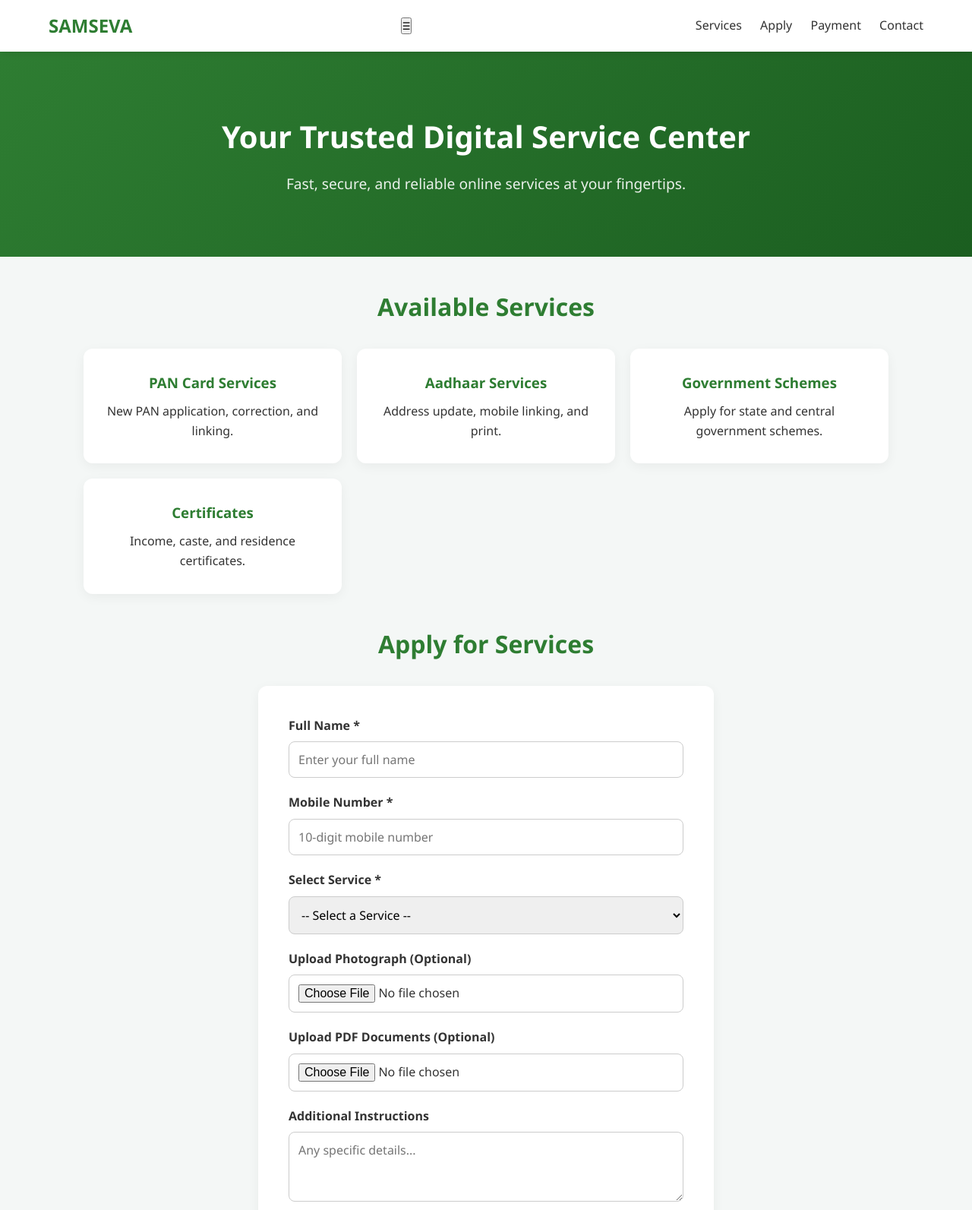
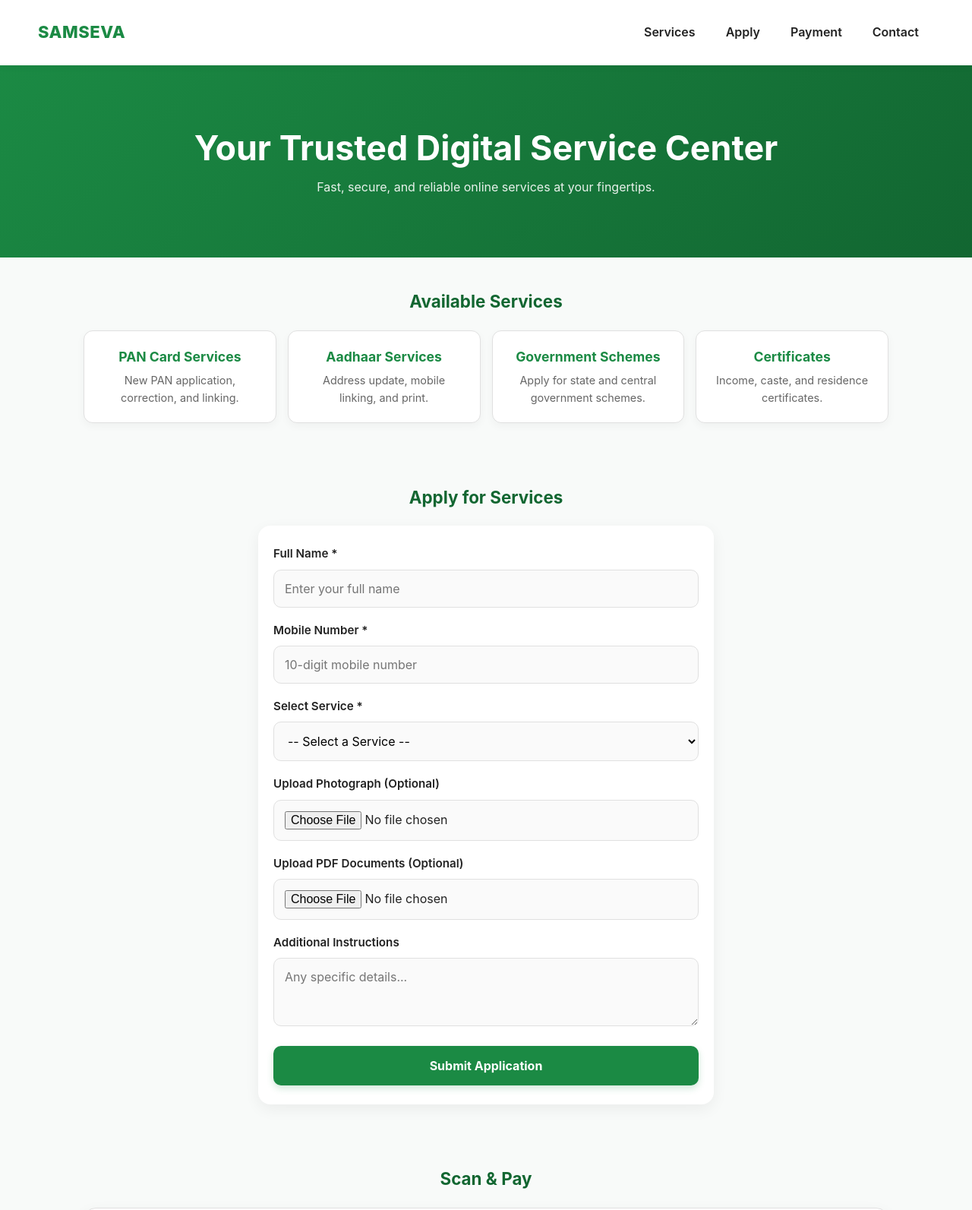
Before and after one commit to sudhirasabar1/samseva, a plain HTML site: page index.html in a window 1280 px wide. Shown: the top 1593 px of the page at 76% size. Drawn offline with nearby package versions, Linux system fonts and the light colour scheme.

Commit message:
Update style.css

```diff
--- a/style.css
+++ b/style.css
@@ -1,58 +1,86 @@
-/* style.css */
+/* style.css - Mobile First Premium Design */
 :root {
-    --primary: #2e7d32;
-    --primary-dark: #1b5e20;
+    --primary: #1b8a44; /* Premium Green */
+    --primary-dark: #126631;
     --primary-light: #e8f5e9;
-    --text-dark: #333;
+    --text-dark: #222;
     --text-light: #666;
     --white: #ffffff;
-    --bg: #f4f7f6;
-    --danger: #d32f2f;
-    --success: #388e3c;
+    --bg: #f8faf9;
+    --border: #e0e0e0;
 }
 
 * {
     margin: 0;
     padding: 0;
     box-sizing: border-box;
-    font-family: 'Segoe UI', Tahoma, Geneva, Verdana, sans-serif;
+    font-family: -apple-system, BlinkMacSystemFont, "Segoe UI", Roboto, Helvetica, Arial, sans-serif;
+    -webkit-tap-highlight-color: transparent; /* Removes blue highlight on mobile tap */
 }
 
 body {
     background-color: var(--bg);
     color: var(--text-dark);
     line-height: 1.6;
+    padding-bottom: 70px; /* Space for sticky bottom bar */
 }
 
 /* Header */
 header {
     background-color: var(--white);
-    padding: 15px 5%;
+    padding: 15px 20px;
     display: flex;
     justify-content: space-between;
     align-items: center;
-    box-shadow: 0 2px 10px rgba(0,0,0,0.1);
+    box-shadow: 0 2px 10px rgba(0,0,0,0.05);
     position: sticky;
     top: 0;
     z-index: 1000;
 }
 
 .logo {
-    font-size: 24px;
-    font-weight: bold;
+    font-size: 22px;
+    font-weight: 800;
     color: var(--primary);
+    letter-spacing: 0.5px;
+}
+
+.menu-toggle {
+    display: block;
+    font-size: 26px;
+    background: none;
+    border: none;
+    color: var(--primary);
+    cursor: pointer;
+}
+
+.nav-links {
+    display: none;
+    flex-direction: column;
+    position: absolute;
+    top: 60px;
+    left: 0;
+    width: 100%;
+    background: var(--white);
+    box-shadow: 0 5px 10px rgba(0,0,0,0.1);
+    padding: 10px 0;
+}
+
+.nav-links.active {
+    display: flex;
 }
 
 .nav-links a {
     text-decoration: none;
     color: var(--text-dark);
-    margin-left: 20px;
-    font-weight: 500;
-    transition: color 0.3s;
+    font-weight: 600;
+    padding: 15px 20px;
+    border-bottom: 1px solid var(--border);
+    transition: background 0.2s;
 }
 
-.nav-links a:hover {
-    color: var(--primary);
+.nav-links a:active {
+    background: var(--primary-light);
 }
 
 /* Hero Section */
@@ -60,178 +88,244 @@ header {
     background: linear-gradient(135deg, var(--primary) 0%, var(--primary-dark) 100%);
     color: var(--white);
     text-align: center;
-    padding: 80px 20px;
+    padding: 50px 20px;
+    border-bottom-left-radius: 20px;
+    border-bottom-right-radius: 20px;
 }
 
 .hero h1 {
-    font-size: 2.5rem;
-    margin-bottom: 15px;
+    font-size: 1.8rem;
+    margin-bottom: 10px;
+    line-height: 1.3;
 }
 
 .hero p {
-    font-size: 1.2rem;
+    font-size: 1rem;
     opacity: 0.9;
 }
 
-/* Container */
+/* Container & Sections */
 .container {
-    max-width: 1100px;
-    margin: 40px auto;
-    padding: 0 20px;
+    padding: 25px 15px;
 }
 
 .section-title {
     text-align: center;
-    color: var(--primary);
-    margin-bottom: 30px;
-    font-size: 2rem;
+    color: var(--primary-dark);
+    margin-bottom: 20px;
+    font-size: 1.4rem;
+    font-weight: 700;
 }
 
-/* Cards (Services) */
+/* Service Cards */
 .grid {
     display: grid;
-    grid-template-columns: repeat(auto-fit, minmax(280px, 1fr));
-    gap: 20px;
+    grid-template-columns: 1fr; /* Single column on mobile */
+    gap: 15px;
 }
 
 .card {
     background: var(--white);
-    padding: 30px;
+    padding: 20px;
     border-radius: 12px;
-    box-shadow: 0 4px 15px rgba(0,0,0,0.05);
+    box-shadow: 0 4px 12px rgba(0,0,0,0.04);
+    border: 1px solid var(--border);
     text-align: center;
-    transition: transform 0.3s, box-shadow 0.3s;
-}
-
-.card:hover {
-    transform: translateY(-5px);
-    box-shadow: 0 8px 25px rgba(0,0,0,0.1);
 }
 
 .card h3 {
     color: var(--primary);
-    margin-bottom: 10px;
+    font-size: 1.1rem;
+    margin-bottom: 5px;
+}
+
+.card p {
+    font-size: 0.9rem;
+    color: var(--text-light);
 }
 
 /* Forms */
 .form-container {
     background: var(--white);
-    padding: 40px;
-    border-radius: 12px;
-    box-shadow: 0 4px 15px rgba(0,0,0,0.05);
-    max-width: 600px;
-    margin: 0 auto;
+    padding: 25px 20px;
+    border-radius: 16px;
+    box-shadow: 0 6px 20px rgba(0,0,0,0.06);
 }
 
 .form-group {
-    margin-bottom: 20px;
+    margin-bottom: 18px;
 }
 
 .form-group label {
     display: block;
     margin-bottom: 8px;
     font-weight: 600;
+    font-size: 0.95rem;
+    color: var(--text-dark);
 }
 
 .form-group input, .form-group select, .form-group textarea {
     width: 100%;
-    padding: 12px;
-    border: 1px solid #ccc;
-    border-radius: 8px;
-    font-size: 16px;
-    transition: border-color 0.3s;
+    padding: 14px;
+    border: 1.5px solid var(--border);
+    border-radius: 10px;
+    font-size: 16px; /* Prevents iOS zoom */
+    background-color: #fafafa;
+    transition: border-color 0.3s, box-shadow 0.3s;
 }
 
 .form-group input:focus, .form-group select:focus, .form-group textarea:focus {
     outline: none;
     border-color: var(--primary);
+    box-shadow: 0 0 0 3px rgba(27, 138, 68, 0.1);
+    background-color: var(--white);
 }
 
+/* Buttons */
 .btn {
     background-color: var(--primary);
     color: var(--white);
-    padding: 14px 24px;
+    padding: 16px 24px;
     border: none;
-    border-radius: 8px;
+    border-radius: 10px;
     font-size: 16px;
-    font-weight: bold;
+    font-weight: 700;
     cursor: pointer;
     width: 100%;
-    transition: background-color 0.3s;
+    transition: transform 0.1s, background-color 0.2s;
+    box-shadow: 0 4px 10px rgba(27, 138, 68, 0.2);
 }
 
-.btn:hover {
-    background-color: var(--primary-dark);
+.btn:active {
+    transform: scale(0.98);
 }
 
 /* Payment Section */
 .payment-box {
     background: var(--white);
-    padding: 30px;
-    border-radius: 12px;
+    padding: 25px 20px;
+    border-radius: 16px;
     text-align: center;
-    box-shadow: 0 4px 15px rgba(0,0,0,0.05);
+    box-shadow: 0 6px 20px rgba(0,0,0,0.06);
+    border: 1px solid var(--border);
 }
 
 .qr-image {
-    max-width: 250px;
+    max-width: 220px;
     width: 100%;
-    border-radius: 8px;
+    border-radius: 12px;
     margin: 15px 0;
+    border: 1px solid var(--border);
+    padding: 5px;
 }
 
-/* Contact & Footer */
+/* Contact Section */
 .contact-section {
     background: var(--primary-light);
-    padding: 40px 20px;
+    padding: 25px 20px;
     text-align: center;
-    border-radius: 12px;
+    border-radius: 16px;
 }
 
+/* Footer */
 footer {
     background: var(--text-dark);
     color: var(--white);
     text-align: center;
     padding: 20px;
-    margin-top: 40px;
+    font-size: 0.9rem;
 }
 
-/* Admin Table */
-table {
+/* --- STICKY MOBILE BOTTOM BAR --- */
+.mobile-action-bar {
+    position: fixed;
+    bottom: 0;
+    left: 0;
     width: 100%;
-    border-collapse: collapse;
     background: var(--white);
-    box-shadow: 0 4px 15px rgba(0,0,0,0.05);
-    border-radius: 8px;
-    overflow: hidden;
+    display: flex;
+    box-shadow: 0 -2px 10px rgba(0,0,0,0.1);
+    z-index: 2000;
 }
 
-th, td {
-    padding: 15px;
-    text-align: left;
-    border-bottom: 1px solid #eee;
+.mobile-action-bar a {
+    flex: 1;
+    text-align: center;
+    padding: 15px 10px;
+    text-decoration: none;
+    font-weight: 700;
+    font-size: 1rem;
+    display: flex;
+    align-items: center;
+    justify-content: center;
+    gap: 8px;
 }
 
-th {
-    background-color: var(--primary);
+.btn-call {
+    background: #f1f1f1;
+    color: var(--text-dark);
+    border-right: 1px solid var(--border);
+}
+
+.btn-wa {
+    background: #25D366;
     color: var(--white);
 }
 
-.status-badge {
-    padding: 5px 10px;
-    border-radius: 20px;
-    font-size: 12px;
-    font-weight: bold;
+/* --- DESKTOP / TABLET ADJUSTMENTS --- */
+@media (min-width: 768px) {
+    body {
+        padding-bottom: 0; /* Hide bottom bar space */
+    }
+
+    .mobile-action-bar {
+        display: none; /* Hide sticky bar on desktop */
+    }
+
+    .menu-toggle {
+        display: none;
+    }
+
+    header {
+        padding: 20px 50px;
+    }
+
+    .nav-links {
+        display: flex;
+        flex-direction: row;
+        position: static;
+        width: auto;
+        box-shadow: none;
+        padding: 0;
+        background: transparent;
+    }
+
+    .nav-links a {
+        border: none;
+        padding: 10px 20px;
+    }
+
+    .container {
+        max-width: 1100px;
+        margin: 0 auto;
+        padding: 40px 20px;
+    }
+
+    .hero {
+        padding: 80px 20px;
+        border-radius: 0;
+    }
+
+    .hero h1 {
+        font-size: 2.8rem;
+    }
+
+    .grid {
+        grid-template-columns: repeat(auto-fit, minmax(250px, 1fr));
+    }
+
+    .form-container {
+        max-width: 600px;
+        margin: 0 auto;
+    }
 }
-.status-Pending { background: #fff3cd; color: #856404; }
-.status-Processing { background: #cce5ff; color: #004085; }
-.status-Completed { background: #d4edda; color: #155724; }
-.status-Rejected { background: #f8d7da; color: #721c24; }
-
-/* Mobile Responsiveness */
-@media (max-width: 768px) {
-    .hero h1 { font-size: 2rem; }
-    .form-container { padding: 20px; }
-    .nav-links { display: none; } /* Add a hamburger menu if needed */
-    table { display: block; overflow-x: auto; }
-}
```
